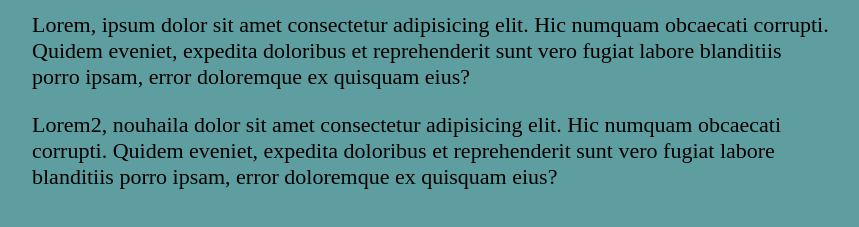
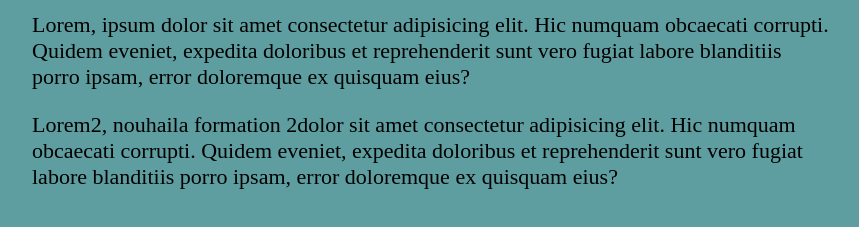
Before and after one commit to GojoSatoru369/site-git, a plain HTML site: page index.html in a window 1280 px wide. Shown: the part 113-340 px from the top of the page, without its empty margins (208-1067 px from the left). Drawn offline with Linux system fonts and the light colour scheme.

```diff
--- a/index.html
+++ b/index.html
@@ -13,7 +13,7 @@
     <p>Lorem, ipsum dolor sit amet consectetur adipisicing elit. Hic numquam obcaecati corrupti. Quidem eveniet,
         expedita doloribus et reprehenderit sunt vero fugiat labore blanditiis porro ipsam, error doloremque ex quisquam
         eius?</p>
-	<p>Lorem2, nouhaila dolor sit amet consectetur adipisicing elit. Hic numquam obcaecati corrupti. Quidem eveniet,
+	<p>Lorem2, nouhaila formation 2dolor sit amet consectetur adipisicing elit. Hic numquam obcaecati corrupti. Quidem eveniet,
         expedita doloribus et reprehenderit sunt vero fugiat labore blanditiis porro ipsam, error doloremque ex quisquam
         eius? <p>
 </body>
```
